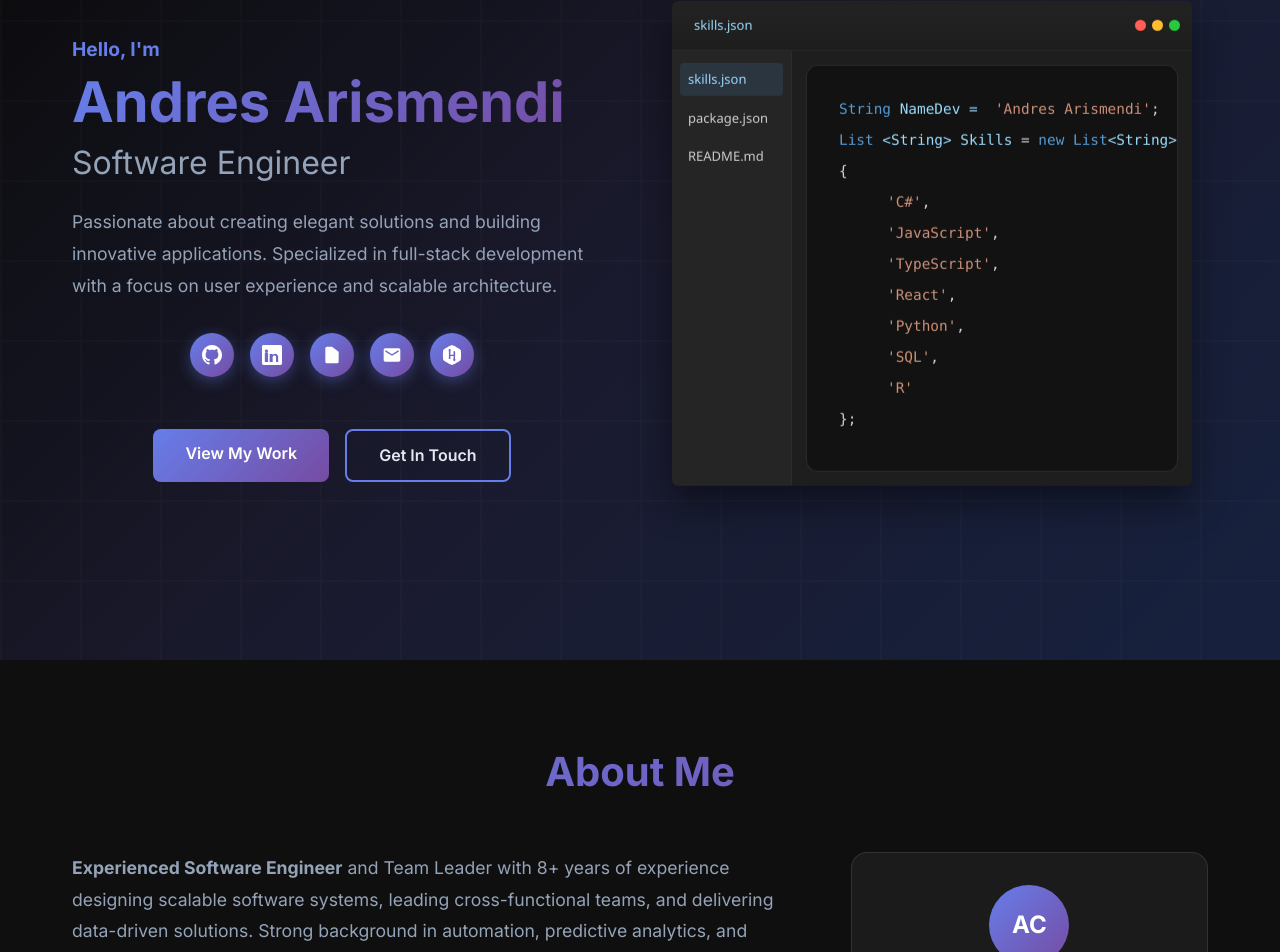
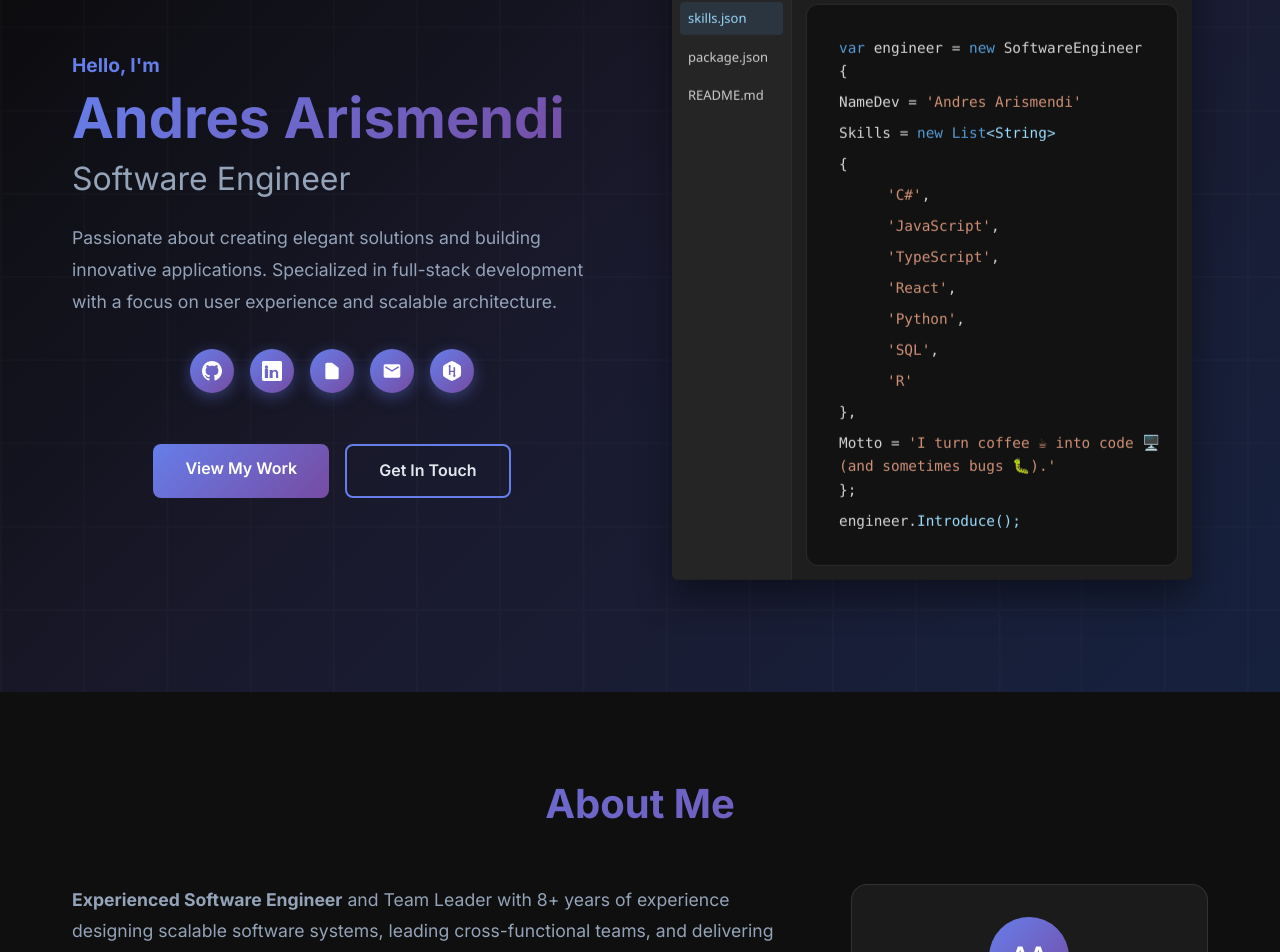
Before and after one commit to AndresArismendi/Portfolio, a React (Vite) app: page / in a window 1280 px wide. Shown: the part 140-1092 px from the top of the page. Built offline with nearby package versions, Linux system fonts and the light colour scheme.

Commit message:
Add introduce

```diff
--- a/src/components/About.tsx
+++ b/src/components/About.tsx
@@ -37,7 +37,7 @@ const About: React.FC = () => {
           <div className="about-image">
             <div className="profile-card">
               <div className="profile-avatar">
-                <div className="avatar-placeholder">AC</div>
+                <div className="avatar-placeholder">AA</div>
               </div>
               <div className="profile-info">
                 <h3>Andres Arismendi</h3>
--- a/src/components/Hero.tsx
+++ b/src/components/Hero.tsx
@@ -79,13 +79,13 @@ const Hero: React.FC = () => {
                 <div className="ide-editor">
                   <div className="code-animation">
                     <div className="code-line">
-                      <span className="code-keyword">String</span>
-                      <span className="code-variable"> NameDev = </span>
-                      <span className="code-string"> 'Andres Arismendi'</span>;
+                      <span className="code-keyword">var</span> engineer = <span className="code-keyword">new</span> SoftwareEngineer
+                    <div className="code-line">{'{'}</div>
+                      NameDev =
+                      <span className="code-string"> 'Andres Arismendi' </span>
                     </div>
                     <div className="code-line">
-                      <span className="code-keyword">List</span>
-                      <span className="code-variable"> <span>&lt;</span>String<span>&gt;</span> Skills</span> = <span className="code-keyword">new List</span><span className="code-variable">{'<'}String{'>'}</span>
+                      Skills = <span className="code-keyword">new List</span><span className="code-variable">{'<'}String{'>'}</span>
                     </div>
                     <div className="code-line">
                         {'{'}
@@ -111,7 +111,12 @@ const Hero: React.FC = () => {
                     <div className="code-line indent">
                       <span className="code-string">'R'</span>
                     </div>
-                    <div className="code-line">{'}'};</div>
+                    <div className="code-line">{'},'}</div>
+                    Motto = <span className="code-string">'I turn coffee ☕ into code 🖥️ <br></br>(and sometimes bugs 🐛).'
+                    </span>
+                    <div className="code-line">{'};'}</div>
+
+                    engineer.<span className="code-variable">Introduce();</span>
                   </div>
                 </div>
               </div>
```
